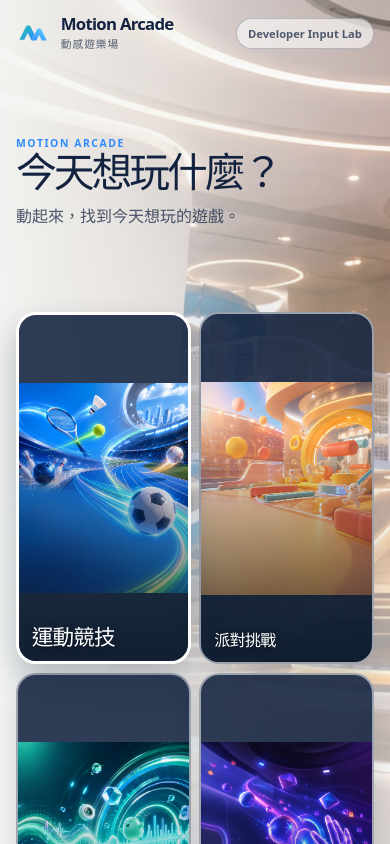
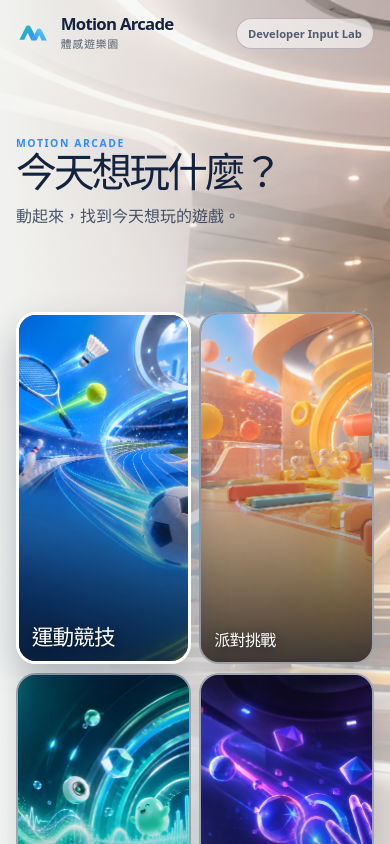
Before and after one commit to jeiwu1020/motion-arcade-oss, a React (Vite) app: page / in a window 390 px wide. Shown: the top 844 px of the page. Built offline with nearby package versions, Linux system fonts and the light colour scheme.

Commit message:
fix: polish homepage v2.1 visual framing and canon

```diff
--- a/src/App.css
+++ b/src/App.css
@@ -10,8 +10,8 @@
   grid-template-rows: auto minmax(0, 1fr) auto;
   gap: clamp(0.9rem, 2.2dvh, 1.5rem);
   overflow: hidden;
-  color: #13233f;
-  background: #e8eced;
+  color: var(--ma-ink);
+  background: var(--ma-surface);
 }
 
 .home-shell::before,
@@ -24,7 +24,7 @@
 
 .home-shell::before {
   background:
-    linear-gradient(90deg, rgb(244 246 244 / 94%) 0%, rgb(244 246 244 / 64%) 42%, rgb(244 246 244 / 18%) 100%),
+    linear-gradient(90deg, var(--ma-bg-strong) 0%, var(--ma-bg-mid) 42%, var(--ma-bg-soft) 100%),
     url('/assets/home/home_lobby_bg_v2.webp') center / cover no-repeat;
 }
 
@@ -52,7 +52,7 @@
   min-width: 0;
   display: inline-flex;
   align-items: center;
-  gap: 0.65rem;
+  gap: var(--ma-space-3);
   color: inherit;
   text-decoration: none;
 }
@@ -76,7 +76,7 @@
 
 .home-brand small {
   margin-top: 0.2rem;
-  color: rgb(19 35 63 / 70%);
+  color: var(--ma-text-muted);
   font-size: 0.67rem;
   font-weight: 750;
   letter-spacing: 0.09em;
@@ -86,8 +86,8 @@
   border: 1px solid rgb(19 35 63 / 24%);
   border-radius: 999px;
   padding: 0.45rem 0.7rem;
-  color: rgb(19 35 63 / 72%);
-  background: rgb(255 255 255 / 58%);
+  color: var(--ma-text-muted);
+  background: var(--ma-surface-translucent);
   cursor: pointer;
   font-size: 0.7rem;
   font-weight: 750;
@@ -105,7 +105,7 @@
 
 .home-eyebrow {
   margin: 0 0 0.5rem;
-  color: #2f8cff;
+  color: var(--ma-primary);
   font-size: clamp(0.65rem, 1vw, 0.78rem);
   font-weight: 900;
   letter-spacing: 0.15em;
@@ -125,7 +125,7 @@
 
 .home-copy > p:last-child {
   margin-top: 0.65rem;
-  color: rgb(19 35 63 / 75%);
+  color: var(--ma-text-soft);
   font-size: clamp(1rem, 1.55vw, 1.15rem);
   font-weight: 650;
 }
@@ -138,7 +138,7 @@
   min-width: 0;
   display: flex;
   align-items: stretch;
-  gap: clamp(0.55rem, 1.25vw, 1rem);
+  gap: var(--ma-space-2);
 }
 
 .category-card {
@@ -148,26 +148,26 @@
   flex: 1 1 0;
   overflow: hidden;
   border: 2px solid rgb(255 255 255 / 54%);
-  border-radius: clamp(1.25rem, 2.5vw, 2.25rem);
+  border-radius: var(--ma-card-radius);
   padding: 0;
   display: grid;
   place-items: center;
-  color: #fff;
-  background: rgb(19 35 63 / 88%);
-  box-shadow: 0 0.75rem 1.75rem rgb(19 35 63 / 15%);
+  color: var(--ma-white);
+  background: var(--ma-card-fill);
+  box-shadow: var(--ma-card-shadow);
   cursor: pointer;
   transition:
-    flex-grow 220ms ease,
-    transform 220ms ease,
-    border-color 180ms ease,
-    box-shadow 220ms ease;
+    flex-grow var(--ma-transition-medium),
+    transform var(--ma-transition-medium),
+    border-color var(--ma-transition-fast),
+    box-shadow var(--ma-transition-medium);
 }
 
 .category-card[data-selected='true'] {
   z-index: 1;
   flex-grow: 1.43;
-  border-color: #fff;
-  box-shadow: 0 1.15rem 2.3rem rgb(19 35 63 / 30%);
+  border-color: var(--ma-white);
+  box-shadow: var(--ma-card-shadow-selected);
   transform: scale(1.035);
 }
 
@@ -180,12 +180,11 @@
 }
 
 .category-card img {
-  object-fit: contain;
-  object-position: center;
+  object-fit: cover;
 }
 
 .category-card-scrim {
-  background: linear-gradient(180deg, transparent 36%, rgb(9 23 40 / 78%) 100%);
+  background: linear-gradient(180deg, transparent 36%, var(--ma-scrim) 100%);
 }
 
 .category-card-label {
@@ -208,14 +207,14 @@
 .developer-lab-link:hover,
 .developer-lab-link:focus-visible,
 .home-brand:focus-visible {
-  color: #13233f;
+  color: var(--ma-ink);
   background: rgb(255 255 255 / 82%);
 }
 
 .developer-lab-link:focus-visible,
 .home-brand:focus-visible,
 .category-card:focus-visible {
-  outline: 3px solid #2f8cff;
+  outline: 3px solid var(--ma-focus);
   outline-offset: 3px;
 }
 
@@ -296,7 +295,7 @@
 
   .category-card[data-selected='true'] {
     border-width: 3px;
-    box-shadow: 0 1rem 2rem rgb(19 35 63 / 28%);
+    box-shadow: var(--ma-card-shadow-selected);
   }
 }
 
--- a/src/App.tsx
+++ b/src/App.tsx
@@ -51,7 +51,7 @@ function HomeScreen({ onOpenLab }: { readonly onOpenLab: () => void }) {
           <img className="home-brand-mark" src="/assets/home/motion_arcade_mark.svg" alt="" />
           <span>
             <strong>Motion Arcade</strong>
-            <small>動感遊樂場</small>
+            <small>體感遊樂園</small>
           </span>
         </a>
         {TEST_INPUT_ENABLED ? (
@@ -83,7 +83,11 @@ function HomeScreen({ onOpenLab }: { readonly onOpenLab: () => void }) {
                 key={category.id}
                 onClick={() => setSelectedCategory(category.id)}
               >
-                <img src={category.artSrc} alt="" />
+                <img
+                  src={category.artSrc}
+                  alt=""
+                  style={{ objectPosition: category.objectPosition }}
+                />
                 <span className="category-card-scrim" aria-hidden="true" />
                 <span className="category-card-label">{category.title}</span>
               </button>
--- a/src/app/homeCategories.ts
+++ b/src/app/homeCategories.ts
@@ -4,6 +4,7 @@ export interface HomeCategory {
   readonly id: GameCategory
   readonly title: string
   readonly artSrc: `/assets/home/${string}_v2.webp`
+  readonly objectPosition: string
 }
 
 export const homeCategories: readonly HomeCategory[] = [
@@ -11,20 +12,24 @@ export const homeCategories: readonly HomeCategory[] = [
     id: 'SPORTS',
     title: '運動競技',
     artSrc: '/assets/home/category_sports_v2.webp',
+    objectPosition: '50% 50%',
   },
   {
     id: 'PARTY',
     title: '派對挑戰',
     artSrc: '/assets/home/category_party_v2.webp',
+    objectPosition: '50% 50%',
   },
   {
     id: 'VOICE',
     title: '聲控挑戰',
     artSrc: '/assets/home/category_voice_v2.webp',
+    objectPosition: '50% 50%',
   },
   {
     id: 'HAND',
     title: '手部挑戰',
     artSrc: '/assets/home/category_hand_v2.webp',
+    objectPosition: '50% 50%',
   },
 ]
--- a/src/index.css
+++ b/src/index.css
@@ -1,9 +1,30 @@
 :root {
+  --ma-bg: #f4f6f4;
+  --ma-surface: #e8eced;
+  --ma-ink: #13233f;
+  --ma-primary: #2f8cff;
+  --ma-focus: #2f8cff;
+  --ma-white: #fff;
+  --ma-bg-strong: rgb(244 246 244 / 94%);
+  --ma-bg-mid: rgb(244 246 244 / 64%);
+  --ma-bg-soft: rgb(244 246 244 / 18%);
+  --ma-text-muted: rgb(19 35 63 / 70%);
+  --ma-text-soft: rgb(19 35 63 / 75%);
+  --ma-surface-translucent: rgb(255 255 255 / 58%);
+  --ma-card-fill: rgb(19 35 63 / 88%);
+  --ma-scrim: rgb(9 23 40 / 78%);
+  --ma-card-radius: clamp(1.25rem, 2.5vw, 2.25rem);
+  --ma-space-2: clamp(0.55rem, 1.25vw, 1rem);
+  --ma-space-3: 0.65rem;
+  --ma-card-shadow: 0 0.75rem 1.75rem rgb(19 35 63 / 15%);
+  --ma-card-shadow-selected: 0 1.15rem 2.3rem rgb(19 35 63 / 30%);
+  --ma-transition-fast: 180ms cubic-bezier(0.2, 0.75, 0.25, 1);
+  --ma-transition-medium: 220ms cubic-bezier(0.2, 0.75, 0.25, 1);
   font-family:
     "Noto Sans TC", system-ui, -apple-system, BlinkMacSystemFont, "Segoe UI",
     sans-serif;
-  color: #13233f;
-  background: #f4f6f4;
+  color: var(--ma-ink);
+  background: var(--ma-bg);
   font-synthesis: none;
   text-rendering: optimizeLegibility;
   -webkit-font-smoothing: antialiased;
@@ -20,7 +41,7 @@
 
 html {
   min-height: 100%;
-  background: #f4f6f4;
+  background: var(--ma-bg);
 }
 
 body {
@@ -29,7 +50,7 @@ body {
   min-height: 100dvh;
   margin: 0;
   overflow-x: hidden;
-  background: #f4f6f4;
+  background: var(--ma-bg);
 }
 
 button,
```
Also changed, not shown: 2 other files (tests, documents, lock files or other folders).
